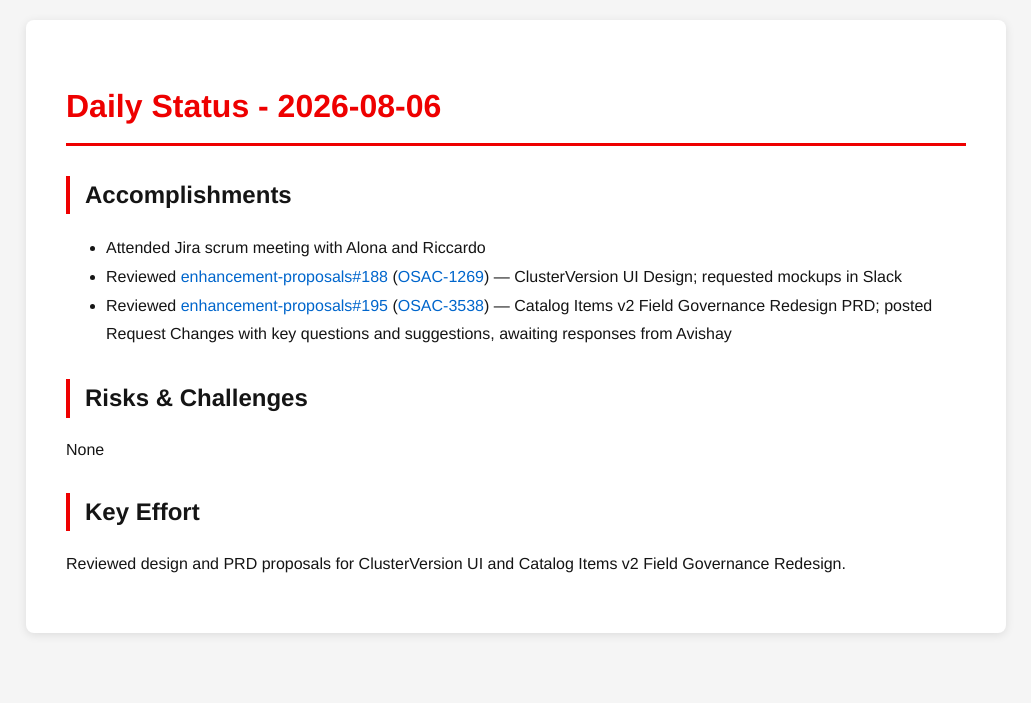
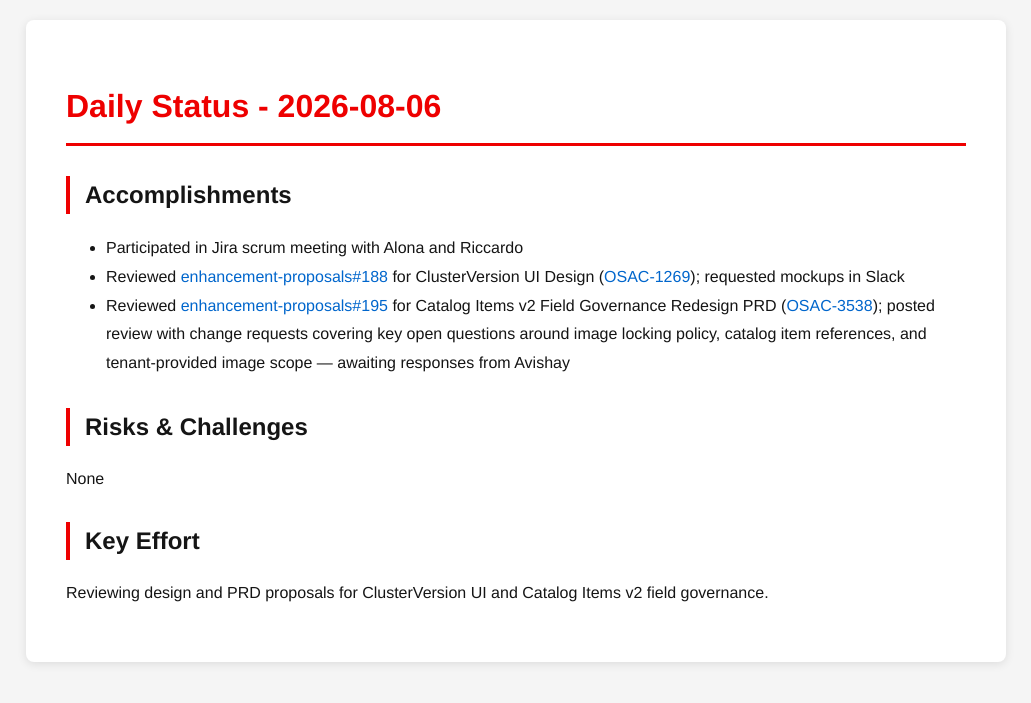
Before and after one commit to tzvatot/daily-status, a Jekyll site: the page built from 2026-08-06.md, in a window 1280 px wide. Shown: the top 703 px of the page, without its empty margins (124-1155 px from the left). Built offline with Jekyll 4.4.1, drawn with Linux system fonts in a browser that asks for light colours.

Commit message:
Daily status update - 2026-08-06

```diff
--- a/2026-08-06.md
+++ b/2026-08-06.md
@@ -7,12 +7,12 @@ date: 2026-08-06
 # Daily Status - 2026-08-06
 
 ## Accomplishments
-- Attended Jira scrum meeting with Alona and Riccardo
-- Reviewed [enhancement-proposals#188](https://github.com/osac-project/enhancement-proposals/pull/188) ([OSAC-1269](https://redhat.atlassian.net/browse/OSAC-1269)) — ClusterVersion UI Design; requested mockups in Slack
-- Reviewed [enhancement-proposals#195](https://github.com/osac-project/enhancement-proposals/pull/195) ([OSAC-3538](https://redhat.atlassian.net/browse/OSAC-3538)) — Catalog Items v2 Field Governance Redesign PRD; posted Request Changes with key questions and suggestions, awaiting responses from Avishay
+- Participated in Jira scrum meeting with Alona and Riccardo
+- Reviewed [enhancement-proposals#188](https://github.com/osac-project/enhancement-proposals/pull/188) for ClusterVersion UI Design ([OSAC-1269](https://redhat.atlassian.net/browse/OSAC-1269)); requested mockups in Slack
+- Reviewed [enhancement-proposals#195](https://github.com/osac-project/enhancement-proposals/pull/195) for Catalog Items v2 Field Governance Redesign PRD ([OSAC-3538](https://redhat.atlassian.net/browse/OSAC-3538)); posted review with change requests covering key open questions around image locking policy, catalog item references, and tenant-provided image scope — awaiting responses from Avishay
 
 ## Risks & Challenges
 None
 
 ## Key Effort
-Reviewed design and PRD proposals for ClusterVersion UI and Catalog Items v2 Field Governance Redesign.
+Reviewing design and PRD proposals for ClusterVersion UI and Catalog Items v2 field governance.
```
